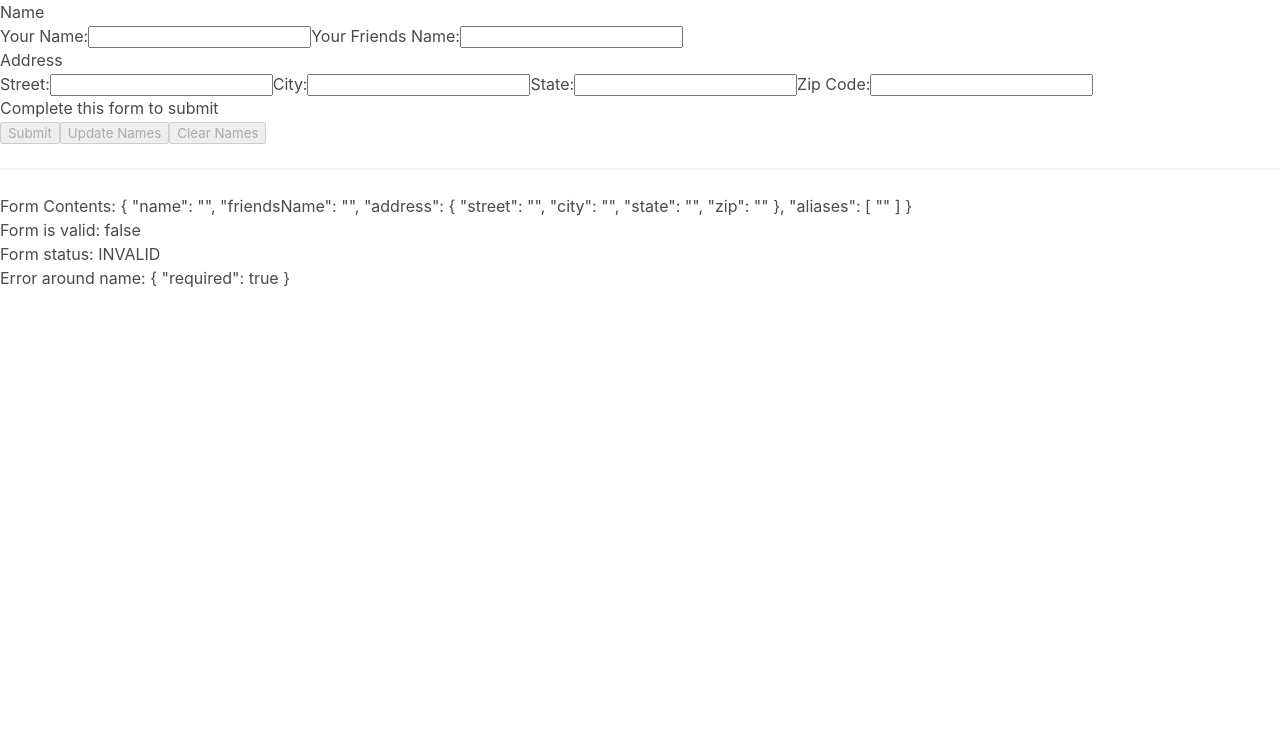
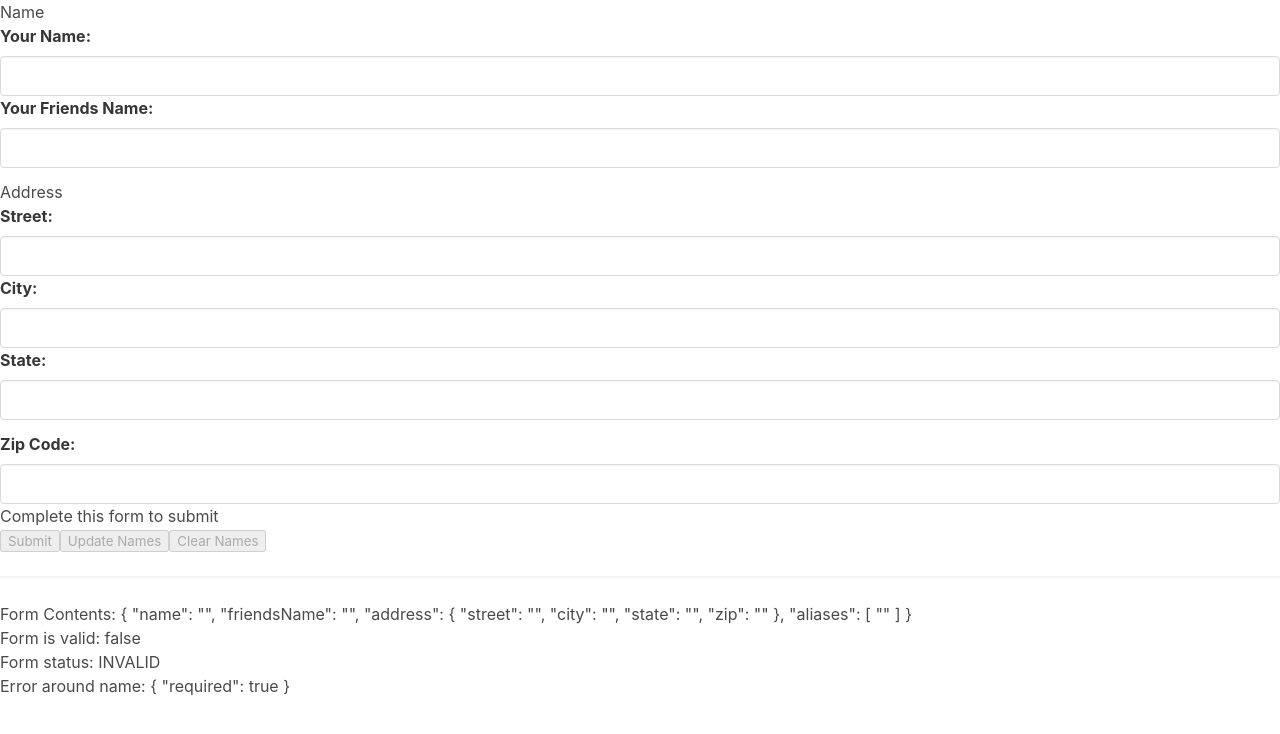
Before and after one commit to SJCMN/CREDITCARD_APP, an Angular app: page / in a window 1280 px wide. Shown: the top 734 px of the page. Built offline with nearby package versions, Linux system fonts and the light colour scheme.

Commit message:
add style css bulma classes

```diff
--- a/src/app/card-form/card-form.component.html
+++ b/src/app/card-form/card-form.component.html
@@ -1,39 +1,79 @@
-<form
-[formGroup]="cardForm"
-(ngSubmit)="onSubmit()"
->
-<h2>Name</h2>
-  <!-- <app-input [formControl]="cardForm.get('name')"></app-input> -->
-  <label for="name">Your Name:</label>
-  <input id="name" type="text" class="form-control" formControlName="name" />
+<form [formGroup]="cardForm" (ngSubmit)="onSubmit()">
+  <h2>Name</h2>
+  <div class="field">
+    <div class="control">
+      <label class="label" for="name">Your Name:</label>
+      <input
+        id="name"
+        type="text"
+        class="form-control input"
+        formControlName="name"
+      />
+    </div>
 
-  <label for="name">Your Friends Name:</label>
-  <input id="friends-name" type="text" class="form-control" formControlName="friendsName" />
-
-
+    <div class="control">
+      <label class="label" for="name">Your Friends Name:</label>
+      <input
+        id="friends-name"
+        type="text"
+        class="form-control input"
+        formControlName="friendsName"
+      />
+    </div>
+  </div>
   <div formGroupName="address">
     <h2>Address</h2>
+    <div class="field">
+      <div class="control">
+        <label class="label" for="street">Street:</label>
+        <input
+          id="street"
+          type="text"
+          class="form-control input"
+          formControlName="street"
+        />
+      </div>
+      <div class="control">
+        <label class="label" for="city">City:</label>
+        <input
+          id="city"
+          type="text"
+          class="form-control input"
+          formControlName="city"
+        />
+      </div>
+      <div class="control">
+        <label class="label" for="state">State:</label>
+        <input
+          id="state"
+          type="text"
+          class="form-control input"
+          formControlName="state"
+        />
+      </div>
+    </div>
+    <div class="control">
+      <label class="label" for="zip">Zip Code:</label>
+      <input
+        id="zip"
+        type="text"
+        class="form-control input"
+        formControlName="zip"
+      />
+    </div>
+  </div>
+  <div>
+    <p>Complete this form to submit</p>
+    <button type="submit" [disabled]="!cardForm.valid">Submit</button>
+    <button type="button" [disabled]="!cardForm.valid" (click)="updateCard()">
+      Update Names
+    </button>
+    <button type="button" [disabled]="!cardForm.valid" (click)="clearCard()">
+      Clear Names
+    </button>
+  </div>
+</form>
 
-    <label for="street">Street:</label>
-    <input id="street" type="text" class="form-control" formControlName="street" />
-
-    <label for="city">City:</label>
-    <input id="city" type="text" class="form-control" formControlName="city" />
-
-    <label for="state">State:</label>
-    <input id="state" type="text" class="form-control" formControlName="state" />
-
-    <label for="zip">Zip Code:</label>
-    <input id="zip" type="text" class="form-control" formControlName="zip" />
-
-  </div>
-
-  <p>Complete this form to submit</p>
-  <button type="submit" [disabled]="!cardForm.valid">Submit</button>
-  <button type="button" [disabled]="!cardForm.valid" (click)="updateCard()">Update Names</button>
-  <button type="button" [disabled]="!cardForm.valid" (click)="clearCard()">Clear Names</button>
-
-</form>
 <hr />
 <div>Form Contents: {{ cardForm.value | json }}</div>
 <div>Form is valid: {{ cardForm.valid }}</div>
```
